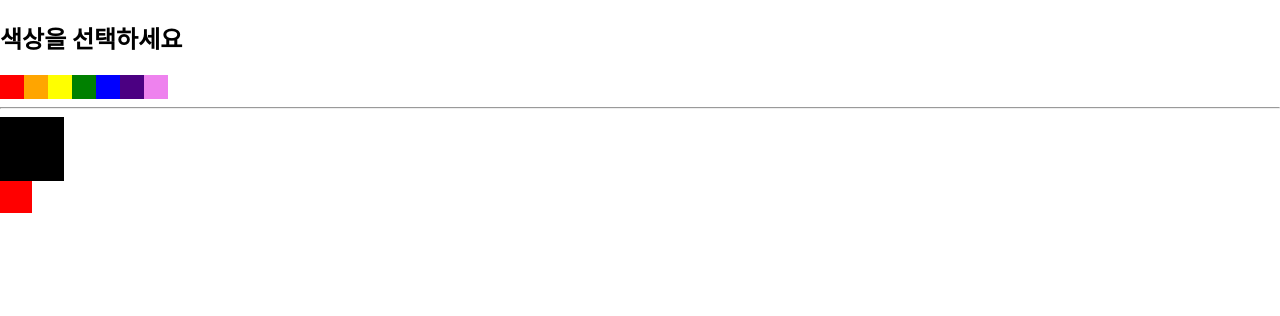
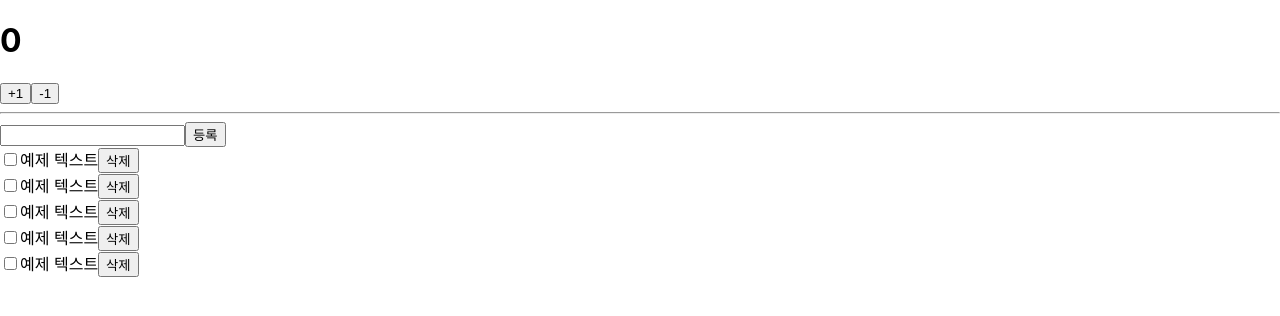
Before and after one commit to kwangmin-park/React_prac, a React (Create React App) app: page / in a window 1280 px wide. Shown: the top 316 px of the page. Built offline with nearby package versions, Linux system fonts and the light colour scheme.

Commit message:
redux 공부중

```diff
--- a/package.json
+++ b/package.json
@@ -13,6 +13,7 @@
     "react-redux": "^7.2.6",
     "react-scripts": "4.0.3",
     "redux": "^4.1.2",
+    "redux-devtools-extension": "^2.13.9",
     "web-vitals": "^1.1.2"
   },
   "scripts": {
--- a/src/App.js
+++ b/src/App.js
@@ -9,15 +9,23 @@ import axios from "axios";
 import ColorBox from "./ch15/ColorBox";
 import ColorContext, {ColorProvider} from "./ch15/color";
 import SelectColors from "./ch15/SelectColors";
+import Counter from "./ch16/components/Counter";
+import Todos from "./ch16/components/Todos";
+import CounterContainer from "./ch16/containers/CounterContainer";
 
 function App() {
     return (
-        <ColorProvider value={{color: 'red'}}>
-            <div>
-                <SelectColors/>
-                <ColorBox/>
-            </div>
-        </ColorProvider>
+        <div>
+            <CounterContainer/>
+            <hr/>
+            <Todos/>
+        </div>
+        // <ColorProvider value={{color: 'red'}}>
+        //     <div>
+        //         <SelectColors/>
+        //         <ColorBox/>
+        //     </div>
+        // </ColorProvider>
         // <AxiosPrac></AxiosPrac>
 
         // <ImmerComponent/>
--- /dev/null
+++ b/src/ch16/components/Counter.js
@@ -0,0 +1,17 @@
+import React from "react";
+
+const Counter = ({number, onIncrease, onDecrease}) => {
+    return (
+        <div>
+            <h1>
+                {number}
+            </h1>
+            <div>
+                <button onClick={onIncrease}>+1</button>
+                <button onClick={onDecrease}>-1</button>
+            </div>
+        </div>
+    )
+}
+
+export default Counter;
--- /dev/null
+++ b/src/ch16/components/Todos.js
@@ -0,0 +1,40 @@
+import React from "react";
+
+const TodoItem = ({todo, onToggle, onRemove}) => {
+    return (
+        <div>
+            <input type="checkbox"/>
+            <span>예제 텍스트</span>
+            <button>삭제</button>
+        </div>
+    )
+}
+
+const Todos = ({
+    input,
+    todos,
+    onChangeInput,
+    onInsert,
+    onToggle,
+    onRemove}) => {
+    const onSubmit = e => {
+        e.preventDefault();
+    };
+    return (
+        <div>
+            <form onSubmit={onSubmit}>
+                <input />
+                <button type="submit">등록</button>
+            </form>
+            <div>
+                <TodoItem></TodoItem>
+                <TodoItem></TodoItem>
+                <TodoItem></TodoItem>
+                <TodoItem></TodoItem>
+                <TodoItem></TodoItem>
+            </div>
+        </div>
+    )
+}
+
+export default Todos;
--- /dev/null
+++ b/src/ch16/containers/CounterContainer.js
@@ -0,0 +1,41 @@
+import React from "react";
+import Counter from "../components/Counter";
+import {connect} from "react-redux";
+import {decrease, increase} from "../modules/counter";
+import {bindActionCreators} from "redux";
+
+const CounterContainer = ({number, increase, decrease}) => {
+    return <Counter number={number} onIncrease={increase} onDecrease={decrease}/>
+};
+
+const mapStateToProps = state => (
+    {
+        number: state.counter.number,
+    }
+);
+
+// const mapDispatchToProps = dispatch => ({
+//     increase: () => {
+//         dispatch(increase())
+//     },
+//     decrease: () => {
+//         dispatch(decrease())
+//     }
+// });
+//
+//
+// export default connect(mapStateToProps, mapDispatchToProps)(CounterContainer);
+
+export default connect(
+    state => ({
+        number: state.counter.number,
+    }),
+    dispatch =>
+        bindActionCreators(
+            {
+                increase,
+                decrease
+            },
+            dispatch,
+        ),
+)(CounterContainer);
--- /dev/null
+++ b/src/ch16/modules/counter.js
@@ -0,0 +1,27 @@
+//const 대문자 = 모듈이름/액션이름
+const INCREASE = 'counter/INCREASE';
+const DECREASE = 'counter/DECREASE';
+
+export const increase = () => ({type: INCREASE});
+export const decrease = () => ({type: DECREASE});
+
+const initialState = {
+    number: 0
+};
+
+function counter(state = initialState, action){
+    switch (action.type){
+        case INCREASE:
+            return {
+                number : state.number + 1
+            };
+        case DECREASE:
+            return {
+                number: state.number - 1
+            };
+        default:
+            return state;
+    }
+}
+
+export default counter;
--- /dev/null
+++ b/src/ch16/modules/index.js
@@ -0,0 +1,10 @@
+import {combineReducers} from "redux";
+import counter from "./counter";
+import todos from "./todos";
+
+const rootReducer = combineReducers({
+    counter,
+    todos
+});
+
+export default rootReducer;
--- /dev/null
+++ b/src/ch16/modules/todos.js
@@ -0,0 +1,82 @@
+const CHANGE_INPUT = 'todos/CHANGE_INPUT';
+const INSERT = 'todos/INSERT';
+const TOGGLE = 'todos/TOGGLE';
+const REMOVE = 'todos/REMOVE';
+
+export const changeInput = input => (
+    {
+        type: CHANGE_INPUT,
+        input
+    }
+)
+
+let id = 3;
+export const insert = text => (
+    {
+        type: INSERT,
+        todo: {
+            id: id ++,
+            text,
+            done: false
+        }
+    }
+);
+
+export const toggle = id => (
+    {
+        type: TOGGLE,
+        id
+    }
+)
+
+export const remove = id => (
+    {
+        type: REMOVE,
+        id
+    }
+)
+
+const initialState = {
+    input: '',
+    todos: [
+        {
+            id: 1,
+            text: '리덕스 기초 배우기',
+            done: true
+        },
+        {
+            id: 2,
+            text: '리액트와 리덕스 사용하기',
+            done: false
+        }
+    ]
+};
+
+function todos(state = initialState, action){
+    switch (action.type){
+        case CHANGE_INPUT:
+            return {
+                ...state,
+                input: action.input
+            };
+        case INSERT:
+            return {
+                ...state,
+                todos: state.todos.concat(action.todo)
+            }
+        case TOGGLE:
+            return {
+                ...state,
+                todos: state.todos.map(todo => todo.id === action.id ? {...todo, done: !todo.done} : todo)
+            }
+        case REMOVE:
+            return {
+                ...state,
+                todos: state.todos.filter(todo => todo.id !== action.id)
+            }
+        default:
+            return state;
+    }
+}
+
+export default todos;
--- a/src/index.js
+++ b/src/index.js
@@ -3,12 +3,23 @@ import ReactDOM from 'react-dom';
 import './index.css';
 import App from './App';
 import reportWebVitals from './reportWebVitals';
+import {createStore} from "redux";
+import rootReducer from "./ch16/modules";
+import {Provider} from "react-redux";
+import {composeWithDevTools} from "redux-devtools-extension";
+
+const store = createStore(
+    rootReducer,
+    composeWithDevTools()
+    );
 
 ReactDOM.render(
-  <React.StrictMode>
-    <App />
-  </React.StrictMode>,
-  document.getElementById('root')
+    <React.StrictMode>
+        <Provider store={store}>
+            <App/>
+        </Provider>
+    </React.StrictMode>,
+    document.getElementById('root')
 );
 
 // If you want to start measuring performance in your app, pass a function
```
Also changed, not shown: 1 other file (tests, documents, lock files or other folders).
